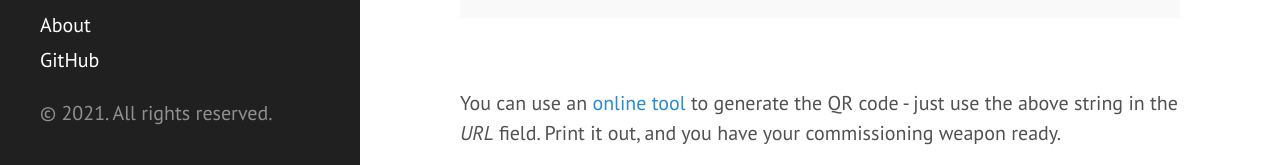
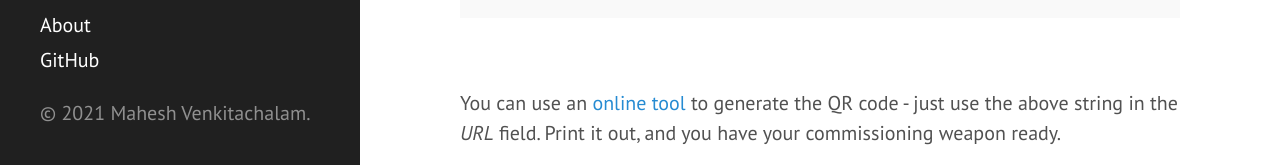
Before and after one commit to mkvenkit/mkvenkit.github.io, a Jekyll site: the page built from index.html, in a window 1280 px wide and 900 px high, scrolled down 577 px. Shown: the part 732-897 px from the top of the window. Built offline with Jekyll 4.4.1, drawn with Linux system fonts in a browser that asks for light colours; the list of posts is cut into pages by our own code.

Commit message:
new website

```diff
--- a/_includes/sidebar.html
+++ b/_includes/sidebar.html
@@ -30,6 +30,6 @@
 
     </nav>
 
-    <p>&copy; {{ site.time | date: '%Y' }}. All rights reserved.</p>
+    <p>&copy; {{ site.time | date: '%Y' }} {{site.author.name}}.</p>
   </div>
 </div>
```
